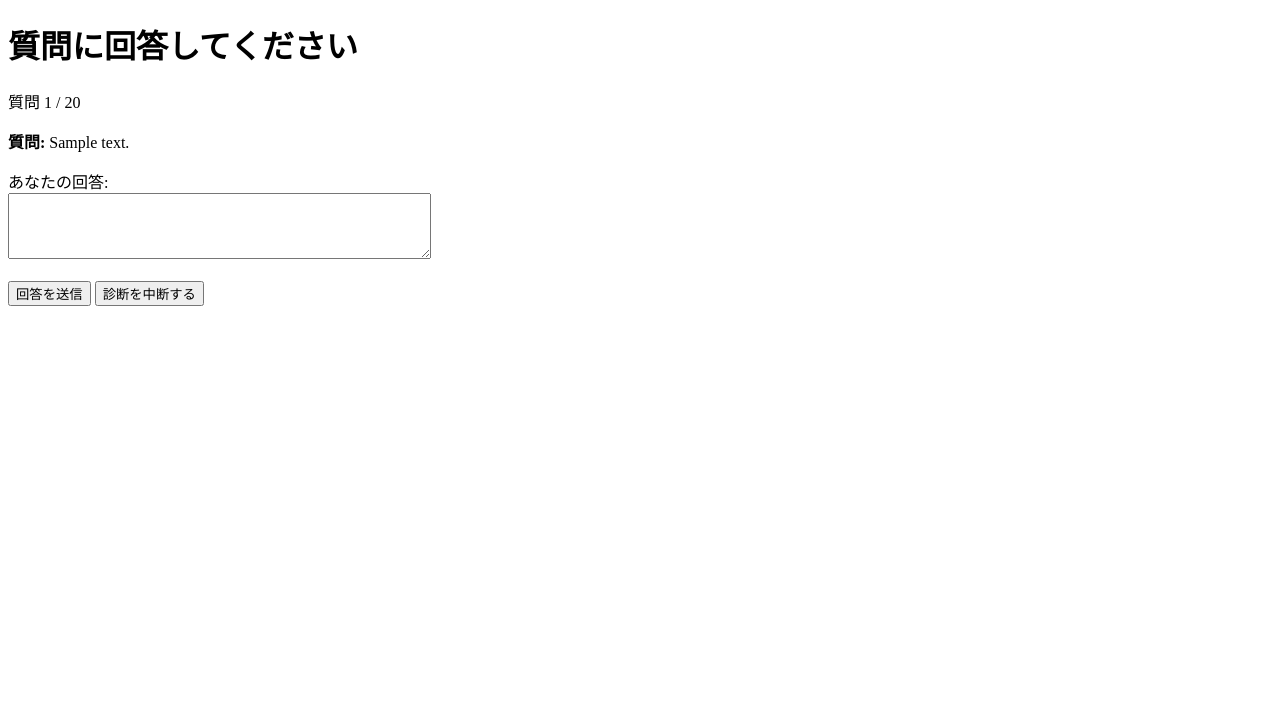
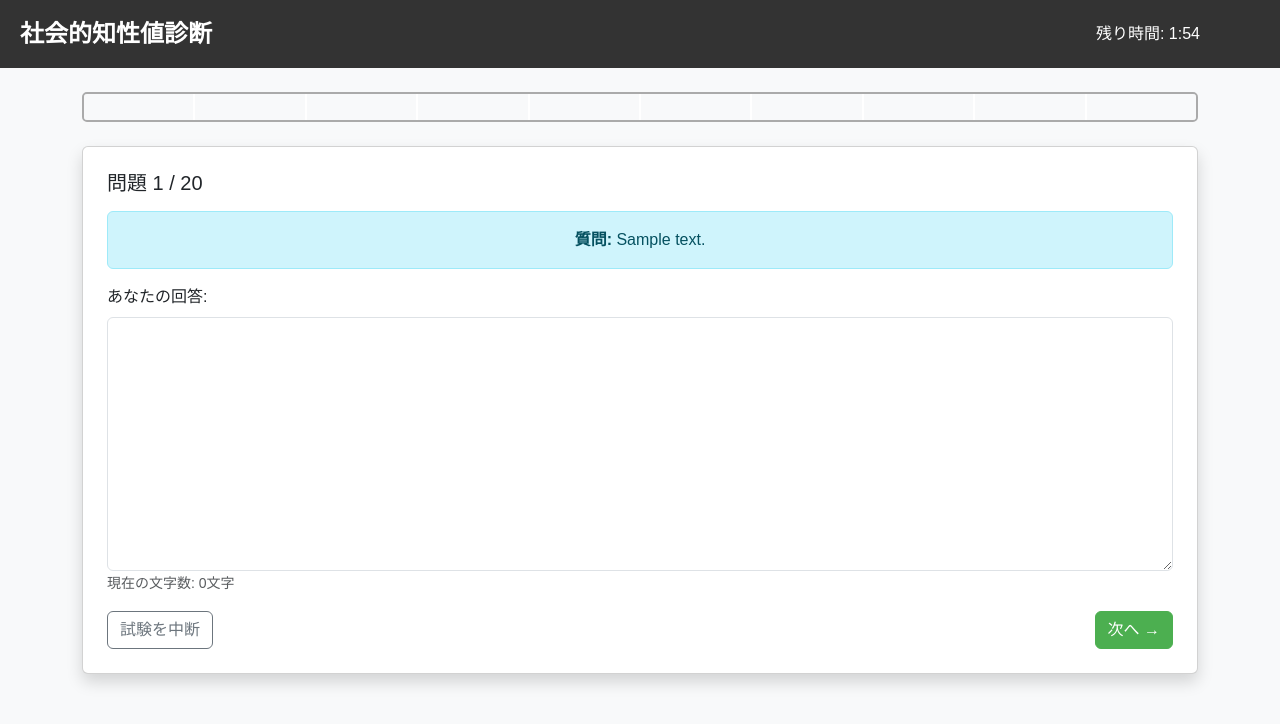
Before and after one commit to takerunagahama/SocialMind, a Django app: template backend/SocialInsight/templates/SocialInsight/question_form.html in a window 1280 px wide. Shown: the top 724 px of the page. Run offline with Django 5.2, Linux system fonts and the light colour scheme; the template is opened without the code that fills it: most values are stand-ins (such as "Sample title", 1, 10 or a date in 2020).

Commit message:
feat: question_formのデザインを調整

```diff
--- a/backend/SocialInsight/templates/SocialInsight/question_form.html
+++ b/backend/SocialInsight/templates/SocialInsight/question_form.html
@@ -3,29 +3,57 @@
 <html lang="ja">
 <head>
     <meta charset="UTF-8">
-    <title>質問フォーム</title>
-    <script src="{% static 'js/question_form.js' %}" defer></script>
+    <title>社会的知性値診断</title>
+    <link rel="stylesheet" href="https://cdn.jsdelivr.net/npm/bootstrap@5.3.0/dist/css/bootstrap.min.css">
+    <link rel="stylesheet" href="{% static 'css/question_form.css' %}">
 </head>
-<body>
-    <h1>質問に回答してください</h1>
+<body class="bg-light">
 
-    <p>質問 {{ answered_count }} / 20</p>
+    <!-- ヘッダー -->
+    <nav>
+        <div class="nav-container">
+            <span class="logo">社会的知性値診断</span>
+            <span class="text-white" id="timer">残り時間: 2:00</span>
+        </div>
+    </nav>
 
-    <form method="POST">
-        {% csrf_token %}
-        <p><strong>質問:</strong> {{ question_text }}</p>
-        <input type="hidden" name="question_text" value="{{ question_text }}">
-        <input type="hidden" name="model_answer" value="{{ model_answer }}">
-        <input type="hidden" name="attribute" value="{{ attribute }}">
+    <!-- メインコンテンツ -->
+    <div class="container mt-4">
+        <!-- 進捗バー -->
+        <div class="progress mb-4">
+            <div class="progress-bar bg-success" role="progressbar" style="width: {{ answered_count|floatformat:0 }}%;"
+                aria-valuenow="{{ answered_count }}" aria-valuemin="0" aria-valuemax="20">
+                {{ answered_count }}/20
+            </div>
+        </div>
 
-        <label for="user_answer">あなたの回答:</label><br>
-        <textarea name="user_answer" id="user_answer" rows="4" cols="50"></textarea><br><br>
+        <div class="card shadow p-4">
+            <h5 class="mb-3">問題 {{ answered_count }} / 20</h5>
 
-        <!-- 送信ボタン -->
-        <input type="submit" value="回答を送信">
+            <div class="alert alert-info text-center">
+                <strong>質問:</strong> {{ question_text }}
+            </div>
 
-        <!-- 中断ボタン -->
-        <button type="submit" name="cancel" value="cancel" id="cancel-button">診断を中断する</button>
-    </form>
+            <form method="POST">
+                {% csrf_token %}
+                <input type="hidden" name="question_text" value="{{ question_text }}">
+                <input type="hidden" name="model_answer" value="{{ model_answer }}">
+                <input type="hidden" name="attribute" value="{{ attribute }}">
+
+                <div class="mb-3">
+                    <label for="user_answer" class="form-label">あなたの回答:</label>
+                    <textarea name="user_answer" id="user_answer" class="form-control" rows="10"></textarea>
+                    <small id="charCount" class="text-muted">現在の文字数: 0文字</small>
+                </div>
+
+                <div class="d-flex justify-content-between">
+                    <button type="submit" name="cancel" value="cancel" class="btn btn-outline-secondary">試験を中断</button>
+                    <button type="submit" class="btn btn-primary">次へ →</button>
+                </div>
+            </form>
+        </div>
+    </div>
+    <script src="{% static 'js/question_form.js' %}?v={{ timestamp }}" defer></script>
+    <script src="https://cdn.jsdelivr.net/npm/bootstrap@5.3.0/dist/js/bootstrap.bundle.min.js"></script>
 </body>
 </html>
--- /dev/null
+++ b/backend/static/css/question_form.css
@@ -0,0 +1,79 @@
+body {
+    font-family: 'Arial', sans-serif;
+    background-color: white;
+    margin: 0;
+    padding: 0;
+}
+
+nav {
+    background-color: #333;
+    color: white;
+    padding: 1rem 0;
+}
+
+.nav-container {
+    max-width: 1200px;
+    margin: 1 auto;
+    display: flex;
+    justify-content: space-between;
+    align-items: center;
+}
+
+.logo {
+    font-size: 1.5rem;
+    font-weight: bold;
+    color: white;
+    text-decoration: none;
+    margin-left: 20px;
+}
+
+/* 「次へ →」ボタンの色を変更 */
+.btn-primary {
+    background-color: #4CAF50 !important;
+    border-color: #4CAF50 !important;
+}
+
+/* ホバー時の色を少し濃くする */
+.btn-primary:hover {
+    background-color: #388E3C !important;
+    border-color: #388E3C !important;
+}
+.progress {
+    display: flex;
+    flex-direction: row;
+    width: 100%;
+    height: 30px; /* 進捗バーの高さ */
+    background-color: #ddd;
+    border-radius: 5px;
+    overflow: hidden;
+    border: 2px solid #aaa; /* 外枠の色を追加 */
+}
+
+.progress-block {
+    flex: 1; /* 均等サイズにする */
+    height: 100%;
+    transition: background-color 0.5s ease-in-out;
+    border-right: 2px solid white; /* ブロックごとの仕切りを追加 */
+}
+
+/* 未埋め部分の色 */
+.bg-light {
+    background-color: #eee;
+}
+
+/* 埋まった部分の色 */
+.bg-success {
+    background-color: #6fcf97;
+}
+
+.bg-warning {
+    background-color: #f2c94c;
+}
+
+.bg-danger {
+    background-color: #eb5757;
+}
+
+.progress-block:last-child {
+    border-right: none;
+}
--- a/backend/static/css/styles.css
+++ b/backend/static/css/styles.css
@@ -24,6 +24,7 @@ nav {
     font-weight: bold;
     color: white;
     text-decoration: none;
+    margin-left: 20px;
 }
 
 .nav-links {
--- a/backend/static/js/question_form.js
+++ b/backend/static/js/question_form.js
@@ -1,17 +1,86 @@
 document.addEventListener("DOMContentLoaded", function () {
     const submitButtons = document.querySelectorAll("input[type='submit'], button[type='submit']");
-    const cancelButton = document.getElementById("cancel-button");
     const userAnswer = document.getElementById("user_answer");
+    const charCount = document.getElementById("charCount");
+    const timerElement = document.getElementById("timer");
+    const progressContainer = document.querySelector(".progress");
+    const cancelButton = document.querySelector("button[name='cancel']");
+
+    // 文字数カウント機能
+    if (userAnswer && charCount) {
+        userAnswer.addEventListener("input", function () {
+            let length = this.value.length;
+            charCount.textContent = `現在の文字数: ${length}文字`;
+        });
+    } else {
+        console.error("user_answer または charCount が見つからない！");
+    }
 
     submitButtons.forEach(button => {
         button.addEventListener("click", function (event) {
             if (button.name !== "cancel") {
-                // 🔹 通常の送信ボタンなら required を追加
-                userAnswer.setAttribute("required", "true");
+                userAnswer.setAttribute("required", "true"); // 必須入力
             } else {
-                // 🔹 中断ボタンなら required を削除
-                userAnswer.removeAttribute("required");
+                userAnswer.removeAttribute("required"); // 中断なら必須解除
             }
         });
     });
+
+    if (cancelButton) {
+        cancelButton.addEventListener("click", function (event) {
+            let confirmExit = confirm("本当に試験を中断しますか？\nこの操作は取り消せません。");
+            if (!confirmExit) {
+                event.preventDefault();
+            }
+        });
+    }
+
+    // 進捗バーの設定
+    let totalTime = 120;
+    let timeLeft = totalTime;
+    let blocks = 10;
+    let timePerBlock = totalTime / blocks;
+
+    progressContainer.innerHTML = "";
+    let blockElements = [];
+
+    for (let i = 0; i < blocks; i++) {
+        let block = document.createElement("div");
+        block.classList.add("progress-block", "bg-light");
+        progressContainer.appendChild(block);
+        blockElements.push(block);
+    }
+
+    function updateTimer() {
+        let minutes = Math.floor(timeLeft / 60);
+        let seconds = timeLeft % 60;
+        if (timerElement) {
+            timerElement.innerText = `残り時間: ${minutes}:${seconds.toString().padStart(2, '0')}`;
+        }
+
+        let blocksFilled = Math.floor((totalTime - timeLeft) / timePerBlock);
+
+        for (let i = 0; i < blocksFilled; i++) {
+            if (blockElements[i]) {
+                blockElements[i].classList.remove("bg-light");
+                if (i < 5) {
+                    blockElements[i].classList.add("bg-success"); // 緑（0～50%）
+                } else if (i < 8) {
+                    blockElements[i].classList.add("bg-warning"); // オレンジ（51～80%）
+                } else {
+                    blockElements[i].classList.add("bg-danger"); // 赤（81～100%）
+                }
+            }
+        }
+
+        if (timeLeft > 0) {
+            timeLeft--;
+            setTimeout(updateTimer, 1000);
+        } else {
+            alert("試験時間が終了しました！");
+        }
+    }
+
+    // タイマーを開始
+    updateTimer();
 });
```
Also changed, not shown: 1 other file.
